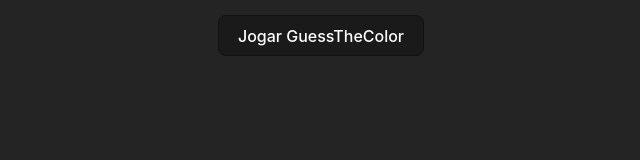
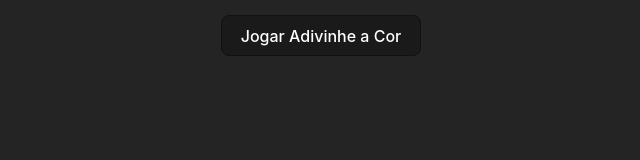
Before and after one commit to gian881/color-guessing-game, a React (Vite) app: page / in a window 1280 px wide. Shown: the top 160 px of the page, without its empty margins (319-959 px from the left). Built offline with nearby package versions, Linux system fonts and the light colour scheme.

Commit message:
🇧🇷 atualizado nomes para português

```diff
--- a/src/App.tsx
+++ b/src/App.tsx
@@ -5,17 +5,17 @@ import { ChangeFavicon } from './utils/ChangeFavicon'
 
 
 function App() {
-  const [jogo, setJogo] = useState<"GuessTheCode" | "GuessTheColor">("GuessTheCode")
+  const [jogo, setJogo] = useState<"Adivinhe o Código" | "Adivinhe a Cor">("Adivinhe o Código")
 
   function outroJogo() {
-    return jogo === "GuessTheCode" ? "GuessTheColor" : "GuessTheCode"
+    return jogo === "Adivinhe o Código" ? "Adivinhe a Cor" : "Adivinhe o Código"
   }
   function handleNewGame(cor: string) {
     ChangeFavicon(cor)
   }
 
   useEffect(() => {
-    localStorage.getItem("jogo") && setJogo(localStorage.getItem("jogo") as "GuessTheCode" | "GuessTheColor")
+    localStorage.getItem("jogo") && setJogo(localStorage.getItem("jogo") as "Adivinhe o Código" | "Adivinhe a Cor")
   }, [])
 
   function mudarJogo() {
@@ -27,7 +27,7 @@ function App() {
     <>
       <button
         style={{ marginTop: "15px" }} onClick={() => mudarJogo()}>Jogar {outroJogo()}</button>
-      {jogo === "GuessTheCode" ? <GuessTheCode handleNewGame={handleNewGame} /> : <GuessTheColor />}
+      {jogo === "Adivinhe o Código" ? <GuessTheCode handleNewGame={handleNewGame} /> : <GuessTheColor />}
     </>
   )
 }
```
